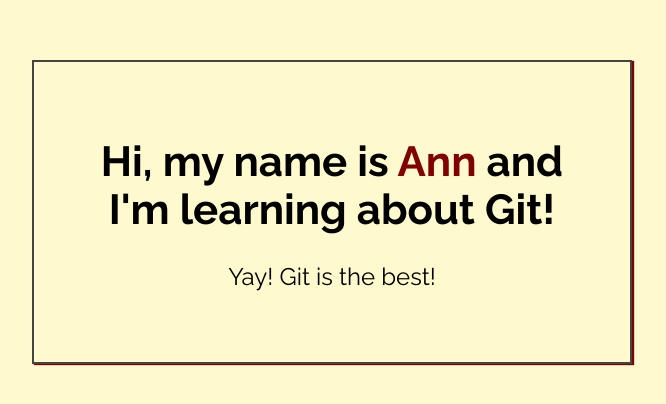
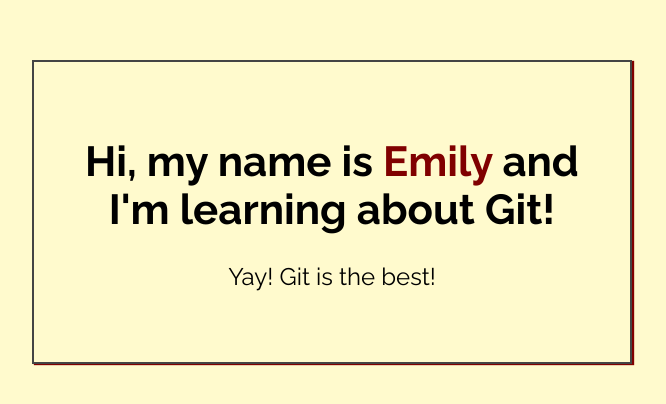
Before and after one commit to emilyewilson/myfirstrepo, a plain HTML site: page index.html in a window 1280 px wide. Shown: the part 188-592 px from the top of the page, without its empty margins (308-974 px from the left). Drawn offline with Linux system fonts and the light colour scheme.

Commit message:
Changed name on index.html

```diff
--- a/index.html
+++ b/index.html
@@ -14,7 +14,7 @@
 <body>
 
     <div class="greeting">
-        <h1>Hi, my name is <span class="highlight">Ann</span> and I'm learning about Git! </h1>
+        <h1>Hi, my name is <span class="highlight">Emily</span> and I'm learning about Git! </h1>
 
         <p>Yay! Git is the best!</p>
     </div>
```
